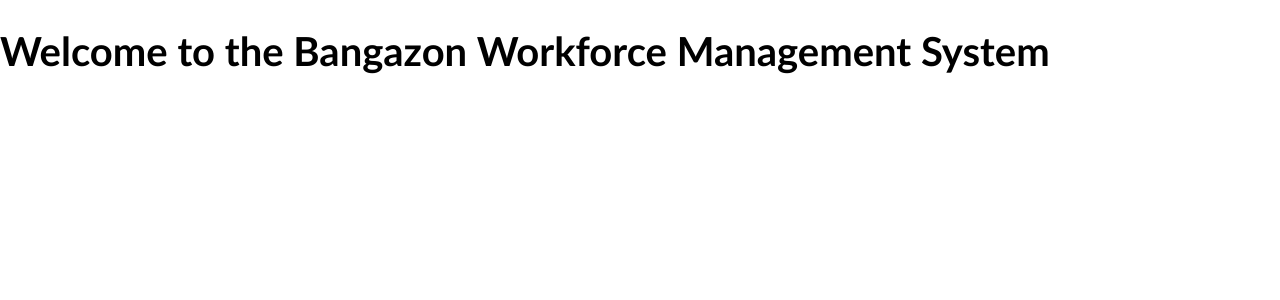
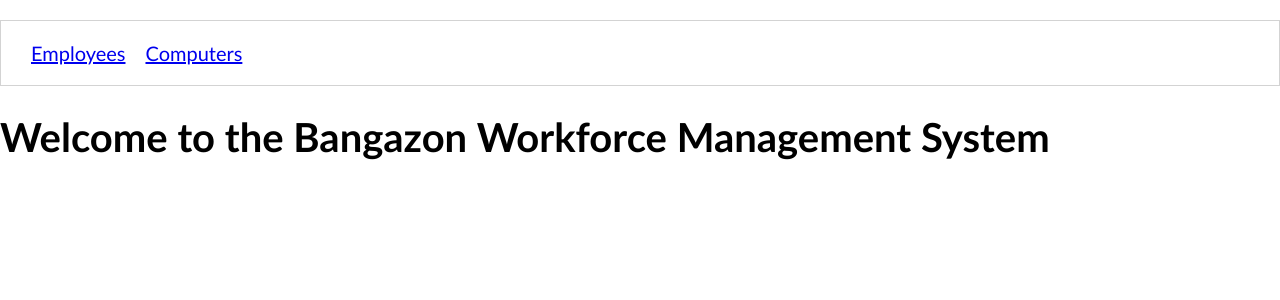
Before and after one commit to nss-day-cohort-33/bangazon-workforce-management-vendacien-caliphate, a Django app: template hrapp/templates/home.html in a window 1280 px wide. Shown: the top 300 px of the page. Run offline with Django 3.2, Linux system fonts and the light colour scheme; the template is opened without the code that fills it, so the values that code supplies are empty; parts of the project's set-up code (start-up, migrations or seed data) failed here and were passed over.

Commit message:
made a few changes

```diff
--- a/hrapp/models/computer.py
+++ b/hrapp/models/computer.py
@@ -1,4 +1,5 @@
 from django.db import models
+from django.urls import reverse
 
 class Computer(models.Model):
     '''
--- a/hrapp/models/employee.py
+++ b/hrapp/models/employee.py
@@ -1,5 +1,6 @@
 from django.db import models
-# from .department import Department
+from .department import Department
+from django.urls import reverse
 
 class Employee(models.Model):
 
@@ -7,7 +8,7 @@
     last_name = models.CharField(max_length=100)
     start_date = models.DateField()
     is_supervisor = models.BooleanField()
-    # department = models.ForeignKey(Department, on_delete=models.CASCADE)
+    department = models.ForeignKey(Department, on_delete=models.CASCADE)
 
     class Meta:
         verbose_name = ("Employee")
--- a/hrapp/templates/shared/base.html
+++ b/hrapp/templates/shared/base.html
@@ -1,25 +1,38 @@
 {% load static %}
 <!DOCTYPE html>
 <html>
-
 <head>
    <meta charset="utf-8">
    <title>Bangazon Workforce Management</title>
-
    <link rel="stylesheet" href="{% static 'styles/base.css' %}" type="text/css" media="screen" />
-
+       <style>
+       .navList {
+           list-style-type: none;
+           display: flex;
+           border: 1px solid lightgray;
+           padding: 1em;
+       }
+       .navList__route {
+           margin: 0 0.5em;
+       }
+       </style>
    {% block css %}
    {% endblock %}
 </head>
-
 <body>
-
+   <nav id="site-nav">
+       <ol class="navList">
+           {% comment %} <li class="navList__route"><a href="{% url 'hrapp:departments' %}">Departments</a></li> {% endcomment %}
+           <li class="navList__route"><a href="{% url 'hrapp:employees' %}">Employees</a></li>
+           <li class="navList__route"><a href="{% url 'hrapp:computers' %}">Computers</a></li>
+           {% comment %} <li class="navList__route"><a href="{% url 'hrapp:training_programs' %}">Training Programs</a></li> {% endcomment %}
+           {% comment %} <li class="navList__route"><a href="{% url 'hrapp:login' %}">Login</a></li> {% endcomment %}
+           {% comment %} <li class="navList__route"><a href="{% url 'hrapp:logout' %}">Logout</a></li> {% endcomment %}
+       </ol>
+   </nav>
    {% block content %}
    {% endblock %}
-
    {% block scripts %}
    {% endblock scripts %}
-
 </body>
-
 </html>
--- a/hrapp/urls.py
+++ b/hrapp/urls.py
@@ -8,5 +8,7 @@
     path('', home, name='home'),
     path('accounts/', include('django.contrib.auth.urls')),
     path('logout/', logout_user, name='logout'),
-    path('employees/', employee_list, name='employee_list'),
+    path('employees/', employee_list, name='employees'),
+    path('trainingprograms/', training_program_list, name='trainingprograms'),
+
 ]
--- a/hrapp/views/__init__.py
+++ b/hrapp/views/__init__.py
@@ -1,3 +1,4 @@
 from .employees.employee_list import employee_list
 from .home import home
 from .auth.logout import logout_user
+from .connection import Connection
--- /dev/null
+++ b/hrapp/views/connection.py
@@ -0,0 +1,2 @@
+class Connection:
+    db_path = "/Users/mpala/workspace/python/bangazon-workforce-management-vendacien-caliphate/db.sqlite3"
--- a/hrapp/views/employees/employee_list.py
+++ b/hrapp/views/employees/employee_list.py
@@ -1,11 +1,12 @@
 import sqlite3
 from django.shortcuts import render
 from hrapp.models import Employee
+from ..connection import Connection
 
 
 def employee_list(request):
     if request.method == 'GET':
-        with sqlite3.connect("/Users/joeshep/workspace/python/bangazon-workforce-boilerplate/bangazonworkforcemgt/db.sqlite3") as conn:
+        with sqlite3.connect(Connection.db_path) as conn:
             conn.row_factory = sqlite3.Row
             db_cursor = conn.cursor()
 
```
Also changed, not shown: 1 other file. Lines whose indentation alone changed are shown as unchanged.
